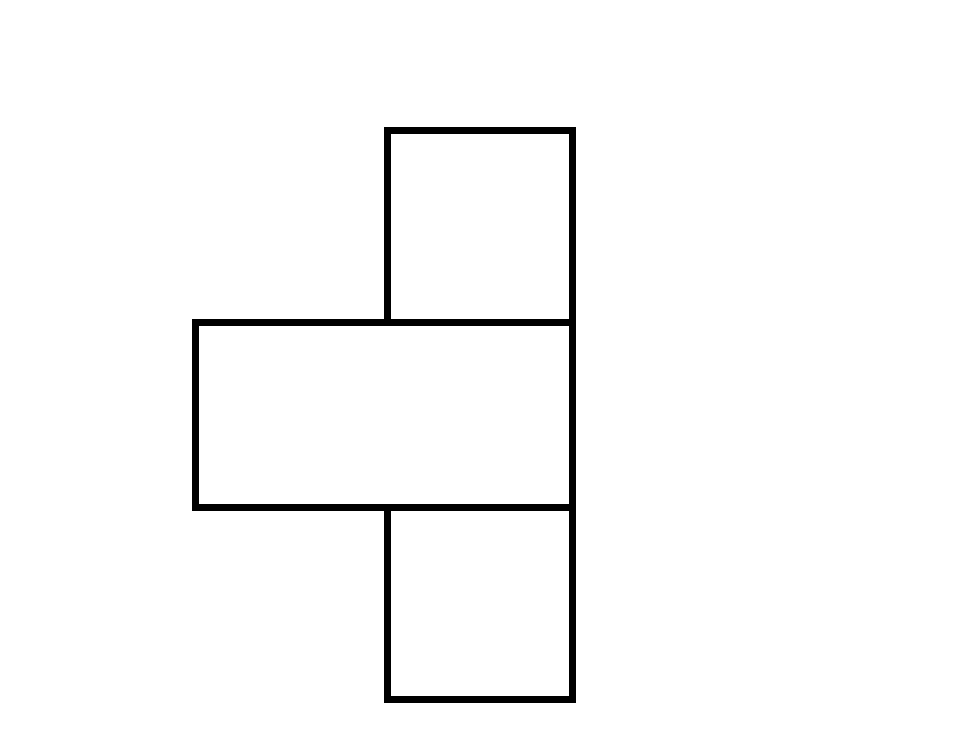
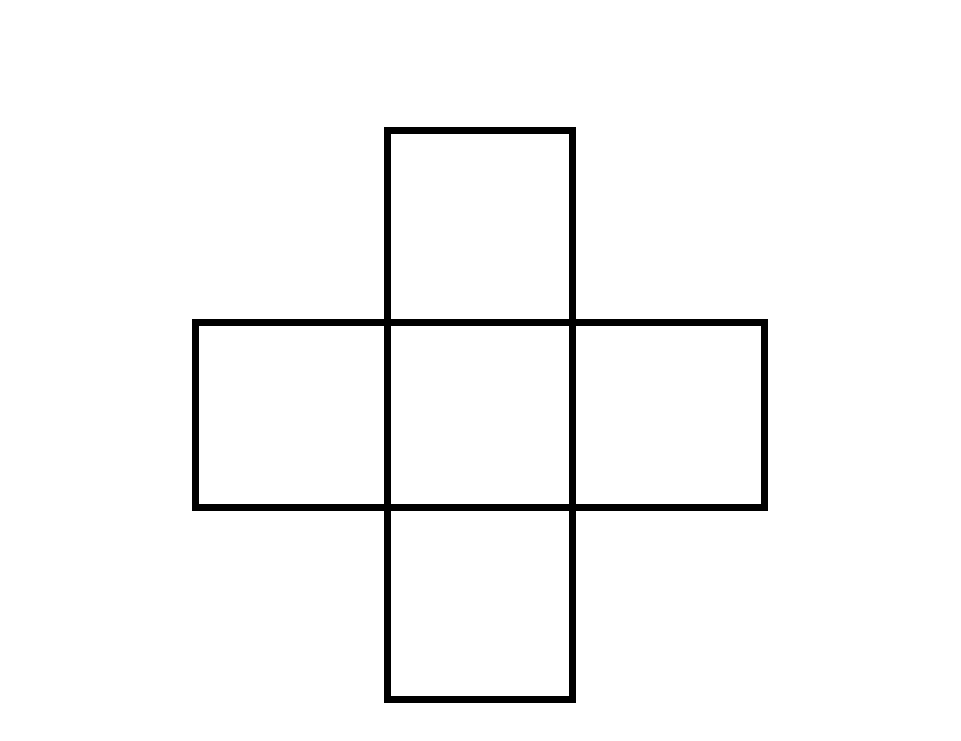
Before and after one commit to YogurtMe/Tony-Request-1, a plain HTML site: page index.html in a window 1280 px wide. Shown: the part 905-1646 px from the top of the page, without its empty margins (160-1121 px from the left). Drawn offline with Linux system fonts and the light colour scheme.

Commit message:
Update style.css

```diff
--- a/style.css
+++ b/style.css
@@ -121,3 +121,17 @@ body {
 .downButton:active {
   background-color: gray;
 }
+
+.centerButton {
+  display: flex;
+  height: 15vw;
+  width: 15vw;
+  border: 0.6vw solid black;
+  box-sizing: border-box;
+  align-items: center;
+  justify-content: center;
+}
+
+.centerButton:active {
+  background-color: gray;
+}
```
